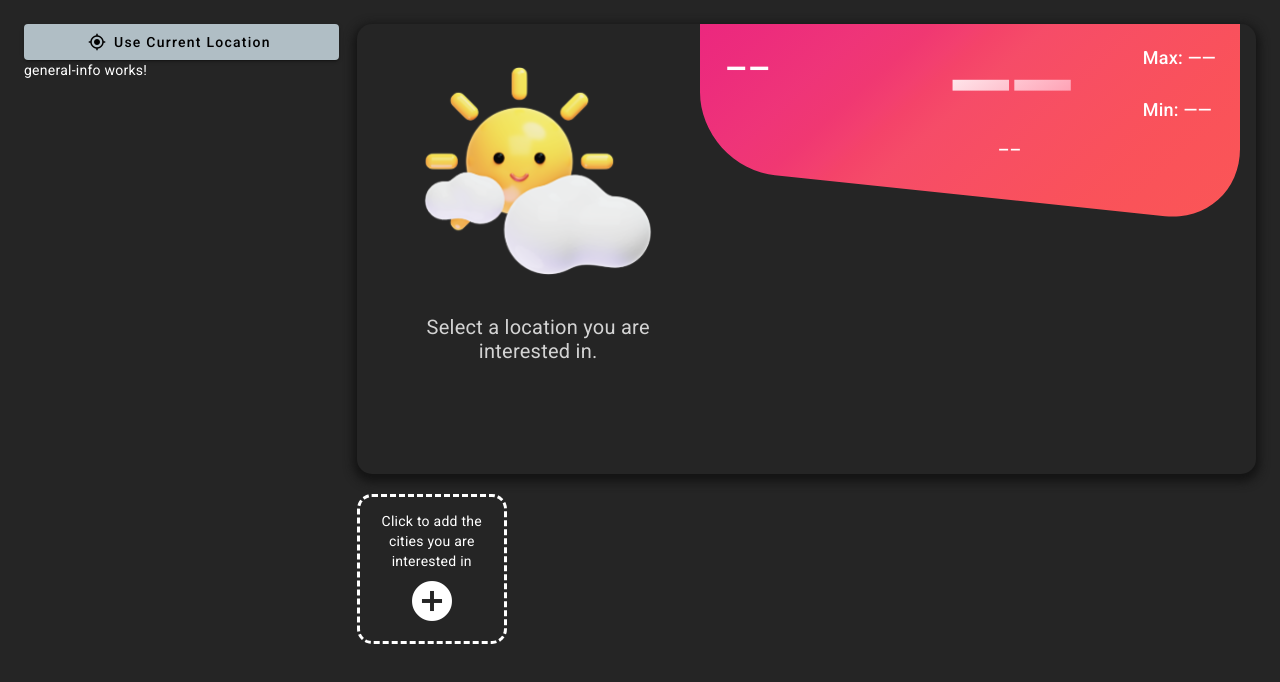
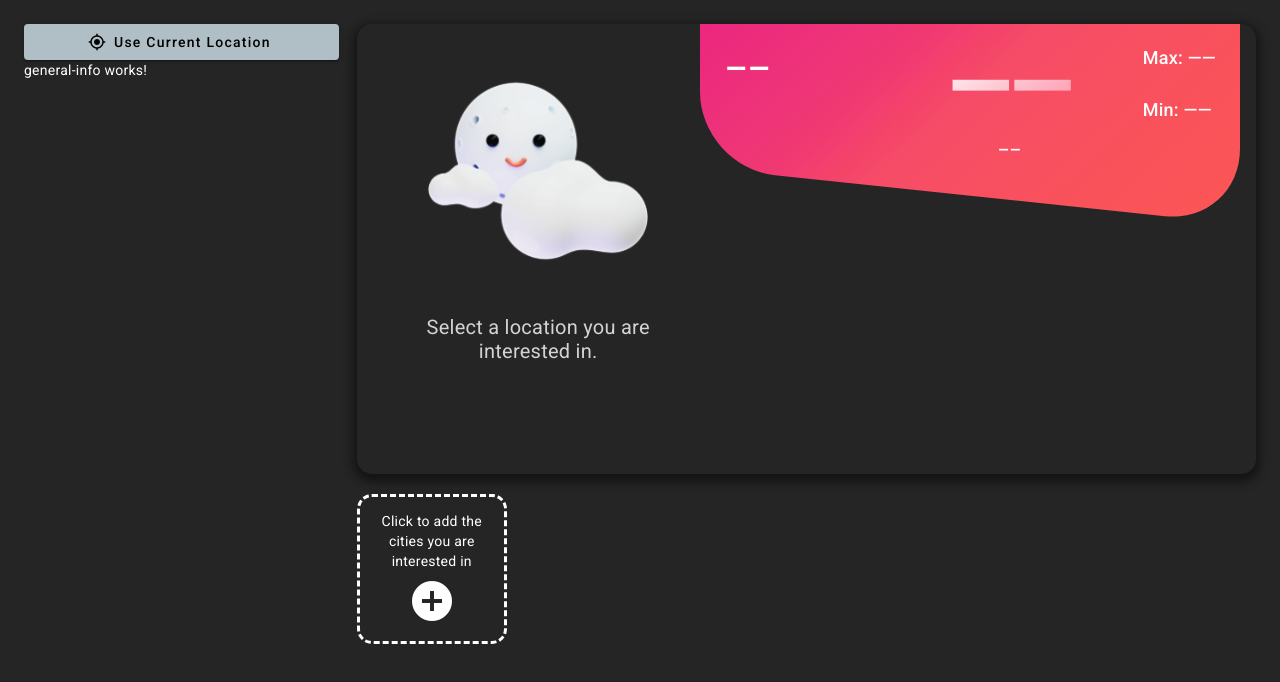
Before and after one commit to Will-h0219/weatherApp, an Angular app: page /weather in a window 1280 px wide. Shown: the top 682 px of the page. Built offline with nearby package versions, Linux system fonts and the light colour scheme.

Commit message:
conditionally show image for no data

```diff
--- a/src/app/features/weather/components/weather-detail/weather-detail.component.html
+++ b/src/app/features/weather/components/weather-detail/weather-detail.component.html
@@ -9,7 +9,7 @@
       </div>
     } @else {
       <div class="no-data">
-        <img src="../../../../../assets/Day Clouds.svg">
+        <img [src]="showDay() ? '../../../../../assets/Day Clouds.svg' : '../../../../../assets/Night Clouds.svg'">
         <p>Select a location you are interested in.</p>
       </div>
     }
```
